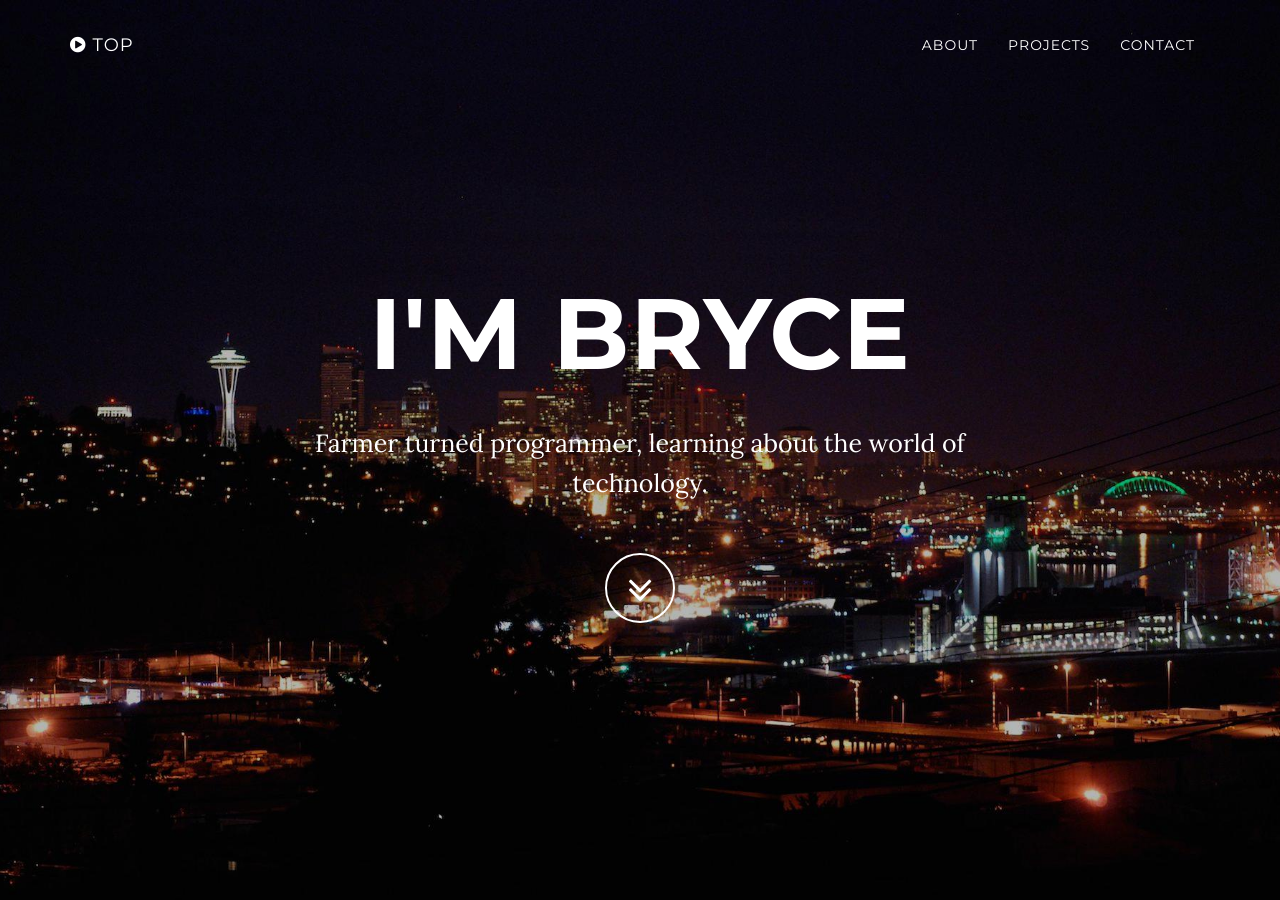
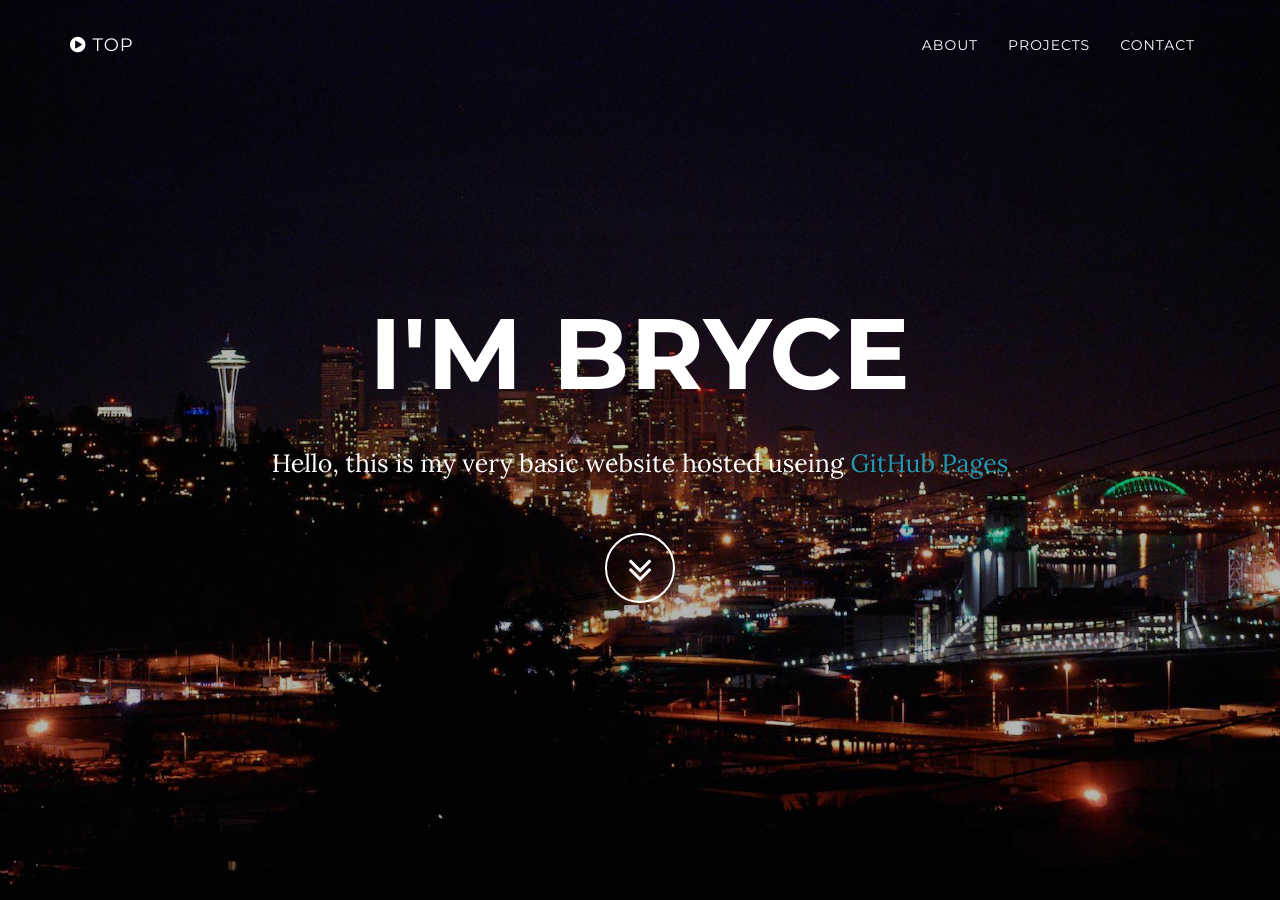
Before and after one commit to bhanderson/imbryce.com, a Jekyll site: the page index.html, which Jekyll copies as it is, in a window 1280 px wide and 900 px high. Built offline with Jekyll 4.4.1, drawn with Linux system fonts in a browser that asks for light colours.

```diff
--- a/index.html
+++ b/index.html
@@ -76,8 +76,9 @@
                 <div class="row">
                     <div class="col-md-8 col-md-offset-2">
                         <h1 class="brand-heading">I'm Bryce</h1>
-                        <p class="intro-text">Farmer turned programmer, learning
-                        about the world of technology.<br></p>
+                        <p class="intro-text">Hello, this is my very basic
+                        website hosted useing <a href="pages.github.com">
+                            GitHub Pages</a></p>
                         <a href="#about" class="btn btn-circle page-scroll">
                             <i class="fa fa-angle-double-down animated"></i>
                         </a>
```
